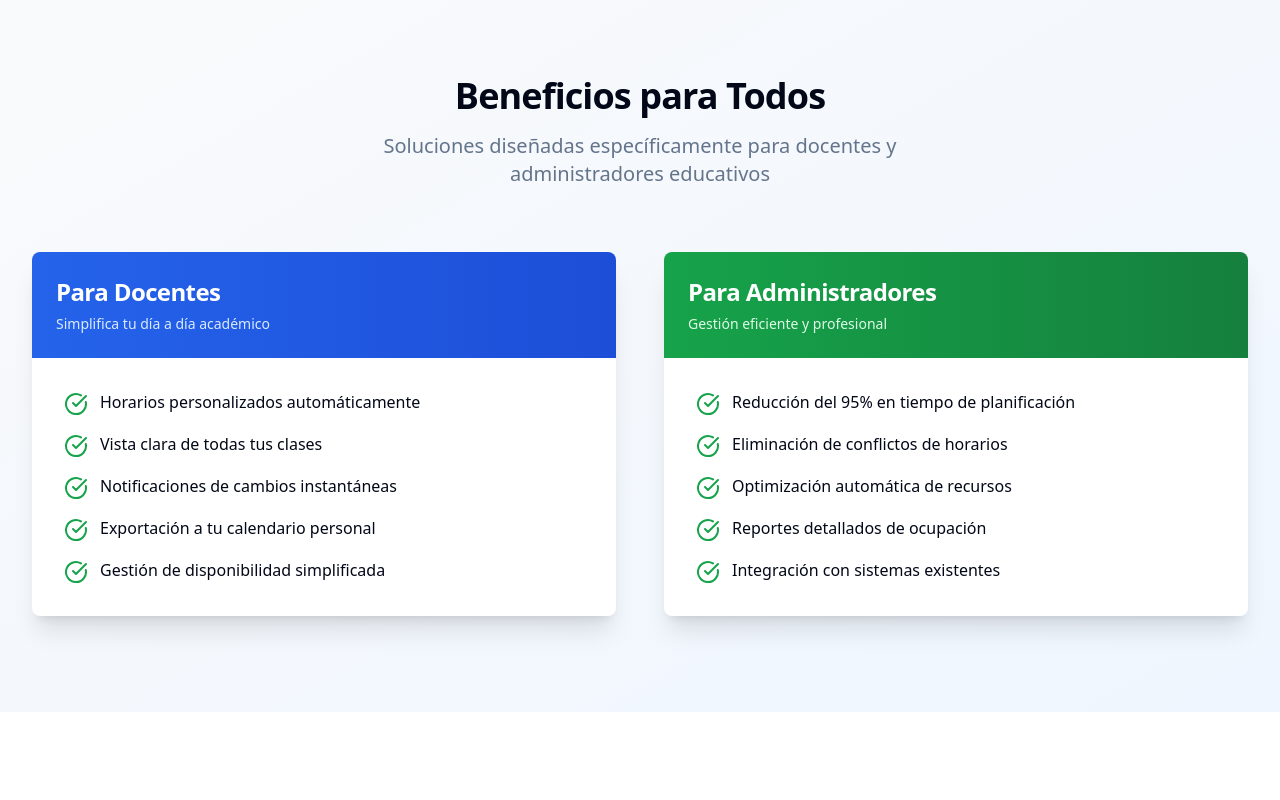
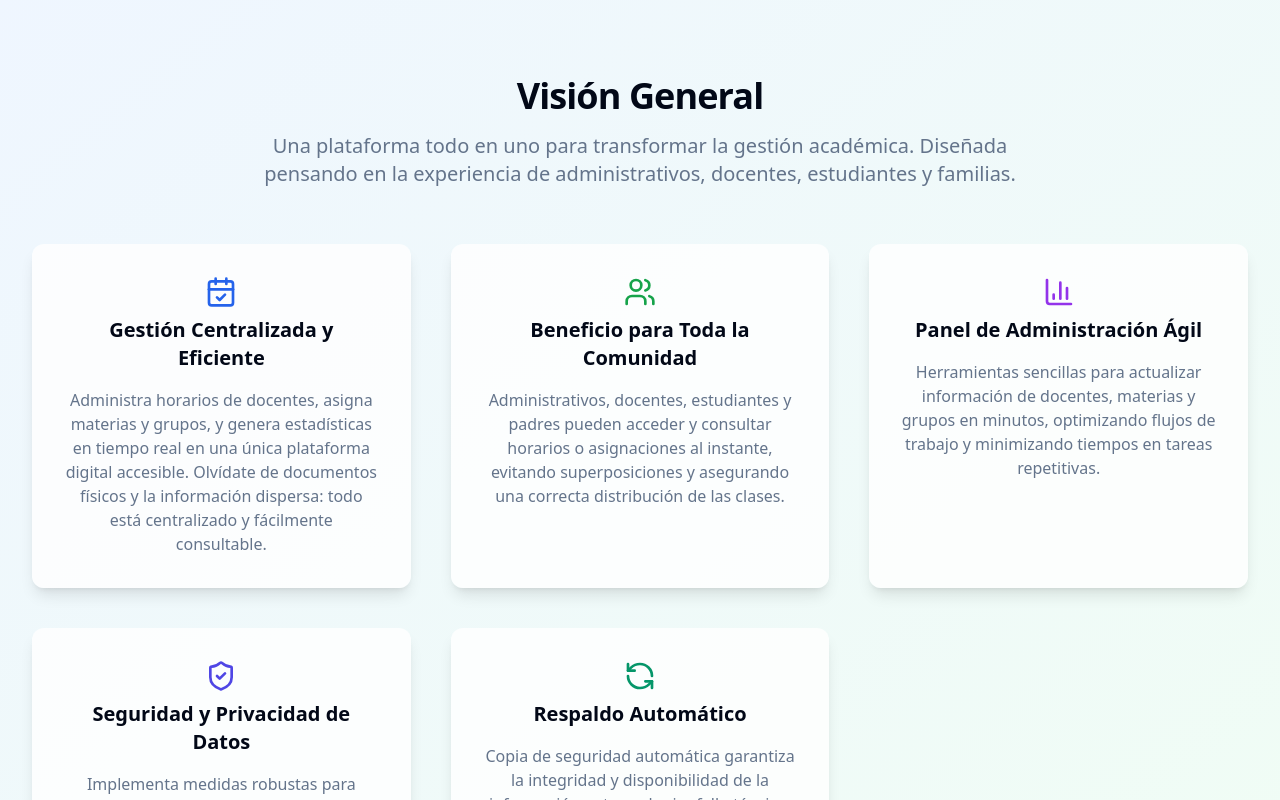
Before and after one commit to fabbiandlc/web_gestion_cobaev, a React (Vite) app: page / in a window 1280 px wide. Shown: the part 1800-2600 px from the top of the page. Built offline with nearby package versions, Linux system fonts and the light colour scheme.

Commit message:
Update landing page content
Update the landing page with the provided information, ensuring consistency and coherence across all sections.

```diff
--- /dev/null
+++ b/src/components/VisionSection.tsx
@@ -0,0 +1,63 @@
+
+import { CalendarCheck, Users, ShieldCheck, BarChart3, RefreshCcw } from "lucide-react";
+
+const items = [
+  {
+    icon: <CalendarCheck className="h-8 w-8 text-blue-600 mb-2" />,
+    title: "Gestión Centralizada y Eficiente",
+    description:
+      "Administra horarios de docentes, asigna materias y grupos, y genera estadísticas en tiempo real en una única plataforma digital accesible. Olvídate de documentos físicos y la información dispersa: todo está centralizado y fácilmente consultable."
+  },
+  {
+    icon: <Users className="h-8 w-8 text-green-600 mb-2" />,
+    title: "Beneficio para Toda la Comunidad",
+    description:
+      "Administrativos, docentes, estudiantes y padres pueden acceder y consultar horarios o asignaciones al instante, evitando superposiciones y asegurando una correcta distribución de las clases."
+  },
+  {
+    icon: <BarChart3 className="h-8 w-8 text-purple-600 mb-2" />,
+    title: "Panel de Administración Ágil",
+    description:
+      "Herramientas sencillas para actualizar información de docentes, materias y grupos en minutos, optimizando flujos de trabajo y minimizando tiempos en tareas repetitivas."
+  },
+  {
+    icon: <ShieldCheck className="h-8 w-8 text-indigo-600 mb-2" />,
+    title: "Seguridad y Privacidad de Datos",
+    description:
+      "Implementa medidas robustas para proteger información sensible, cumpliendo normativas de privacidad para generar confianza en la comunidad educativa."
+  },
+  {
+    icon: <RefreshCcw className="h-8 w-8 text-emerald-600 mb-2" />,
+    title: "Respaldo Automático",
+    description:
+      "Copia de seguridad automática garantiza la integridad y disponibilidad de la información ante cualquier fallo técnico. La fiabilidad y la tranquilidad están aseguradas."
+  }
+];
+
+const VisionSection = () => (
+  <section className="py-24 bg-gradient-to-br from-blue-50 to-green-50">
+    <div className="mx-auto max-w-7xl px-6 lg:px-8">
+      <div className="text-center mb-14">
+        <h2 className="text-3xl font-bold tracking-tight text-foreground sm:text-4xl mb-4">
+          Visión General
+        </h2>
+        <p className="text-xl text-muted-foreground max-w-3xl mx-auto">
+          Una plataforma todo en uno para transformar la gestión académica. Diseñada pensando en la experiencia de administrativos, docentes, estudiantes y familias.
+        </p>
+      </div>
+      <div className="grid grid-cols-1 md:grid-cols-2 lg:grid-cols-3 gap-10">
+        {items.map((item, idx) => (
+          <div key={idx} className="bg-white/80 rounded-xl shadow-lg p-8 hover-scale animate-fade-in">
+            <div className="flex flex-col items-center mb-4">
+              {item.icon}
+              <h3 className="text-xl font-semibold text-foreground text-center">{item.title}</h3>
+            </div>
+            <p className="text-base text-muted-foreground text-center">{item.description}</p>
+          </div>
+        ))}
+      </div>
+    </div>
+  </section>
+);
+
+export default VisionSection;
--- a/src/pages/Index.tsx
+++ b/src/pages/Index.tsx
@@ -1,4 +1,3 @@
-
 import { Button } from "@/components/ui/button";
 import { Card, CardContent, CardDescription, CardHeader, CardTitle } from "@/components/ui/card";
 import { Badge } from "@/components/ui/badge";
@@ -9,6 +8,7 @@ import BenefitsSection from "@/components/BenefitsSection";
 import TestimonialsSection from "@/components/TestimonialsSection";
 import StatsSection from "@/components/StatsSection";
 import CTASection from "@/components/CTASection";
+import VisionSection from "@/components/VisionSection";
 
 const Index = () => {
   return (
@@ -16,6 +16,7 @@ const Index = () => {
       <HeroSection />
       <StatsSection />
       <FeaturesSection />
+      <VisionSection />
       <BenefitsSection />
       <TestimonialsSection />
       <CTASection />
```
